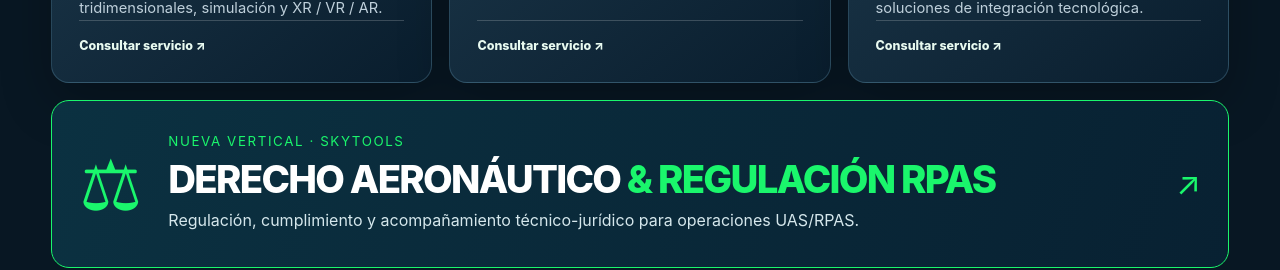
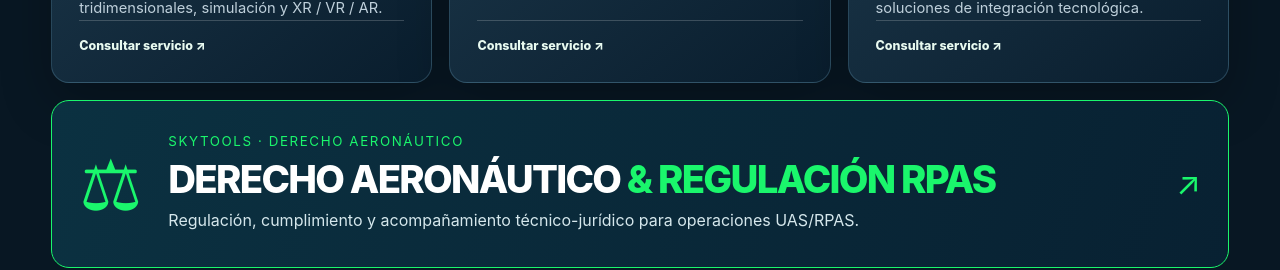
Before and after one commit to skytoolsphygital/skytools, a plain HTML site: page index.html in a window 1280 px wide. Shown: the part 2160-2430 px from the top of the page. Drawn offline with Linux system fonts and the light colour scheme.

Commit message:
fix: retirar leyenda Nueva Vertical de Derecho Aeronautico

```diff
--- a/index.html
+++ b/index.html
@@ -40,7 +40,7 @@
 <article class="portal-service"><img src="assets/img/service-data.webp" alt="Datos geoespaciales y procesamiento digital" loading="lazy"><div><small>06 / DATOS Y CONTROL</small><h3>INTELLIGENCE & CONTROL</h3><p>GIS, sistemas de información, monitoreo y soluciones de integración tecnológica.</p><a href="#contacto">Consultar servicio ↗</a></div></article>
 <article class="portal-legal-card">
 <a href="#derecho-aeronautico" aria-label="Conoce la vertical Derecho Aeronáutico">
-<div class="portal-legal-symbol" aria-hidden="true">⚖</div><div><small>NUEVA VERTICAL · SKYTOOLS</small><h3>DERECHO AERONÁUTICO <span>&amp; REGULACIÓN RPAS</span></h3><p>Regulación, cumplimiento y acompañamiento técnico-jurídico para operaciones UAS/RPAS.</p></div><span class="portal-legal-arrow" aria-hidden="true">↗</span>
+<div class="portal-legal-symbol" aria-hidden="true">⚖</div><div><small>SKYTOOLS · DERECHO AERONÁUTICO</small><h3>DERECHO AERONÁUTICO <span>&amp; REGULACIÓN RPAS</span></h3><p>Regulación, cumplimiento y acompañamiento técnico-jurídico para operaciones UAS/RPAS.</p></div><span class="portal-legal-arrow" aria-hidden="true">↗</span>
 </a></article>
 </div></div></section>
 <section class="portal-section portal-legal" id="derecho-aeronautico" aria-labelledby="derecho-title">
```
